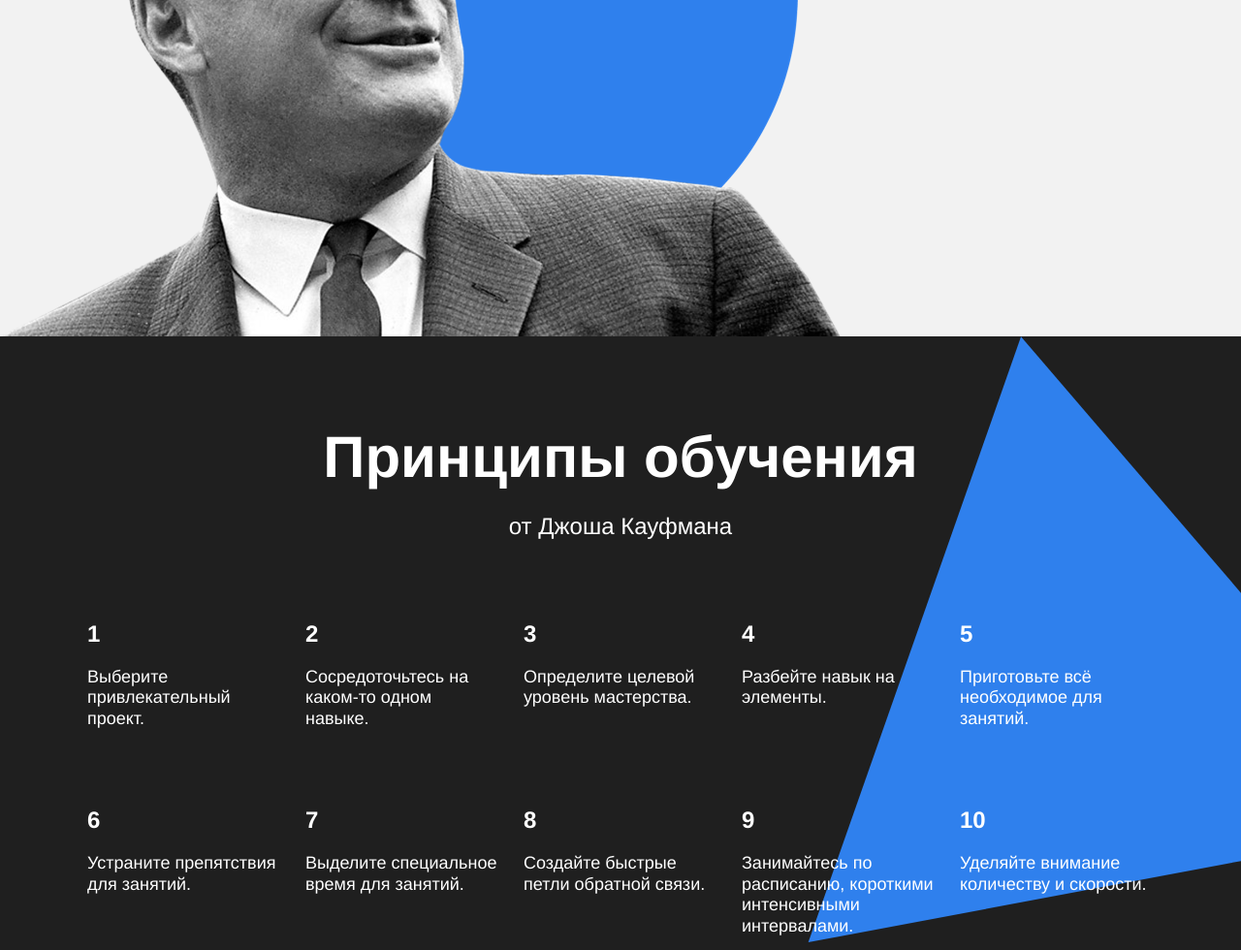
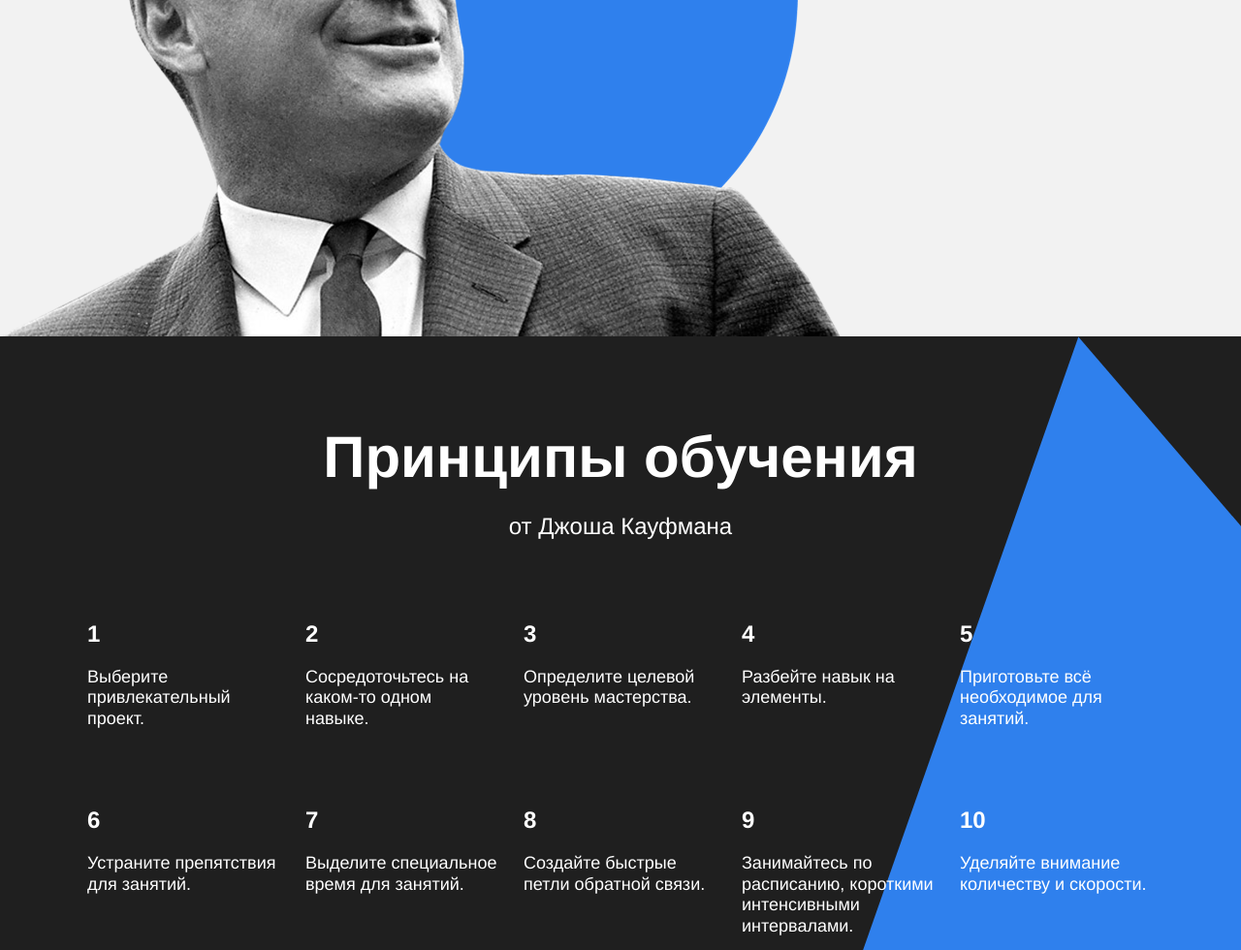
Before and after one commit to AlinaLvova/how-to-learn, a plain HTML site: page index.html in a window 1280 px wide. Shown: the part 2590-3570 px from the top of the page at 97% size. Drawn offline with Linux system fonts and the light colour scheme.

Commit message:
correct kaufman triangle img

```diff
--- a/styles/style.css
+++ b/styles/style.css
@@ -255,9 +255,6 @@
   top: 0;
   right: -210px;
   z-index: 0;
-}
-
-.kaufman__triangle img{
   width: 877px;
   height: 877px;
 }
```
